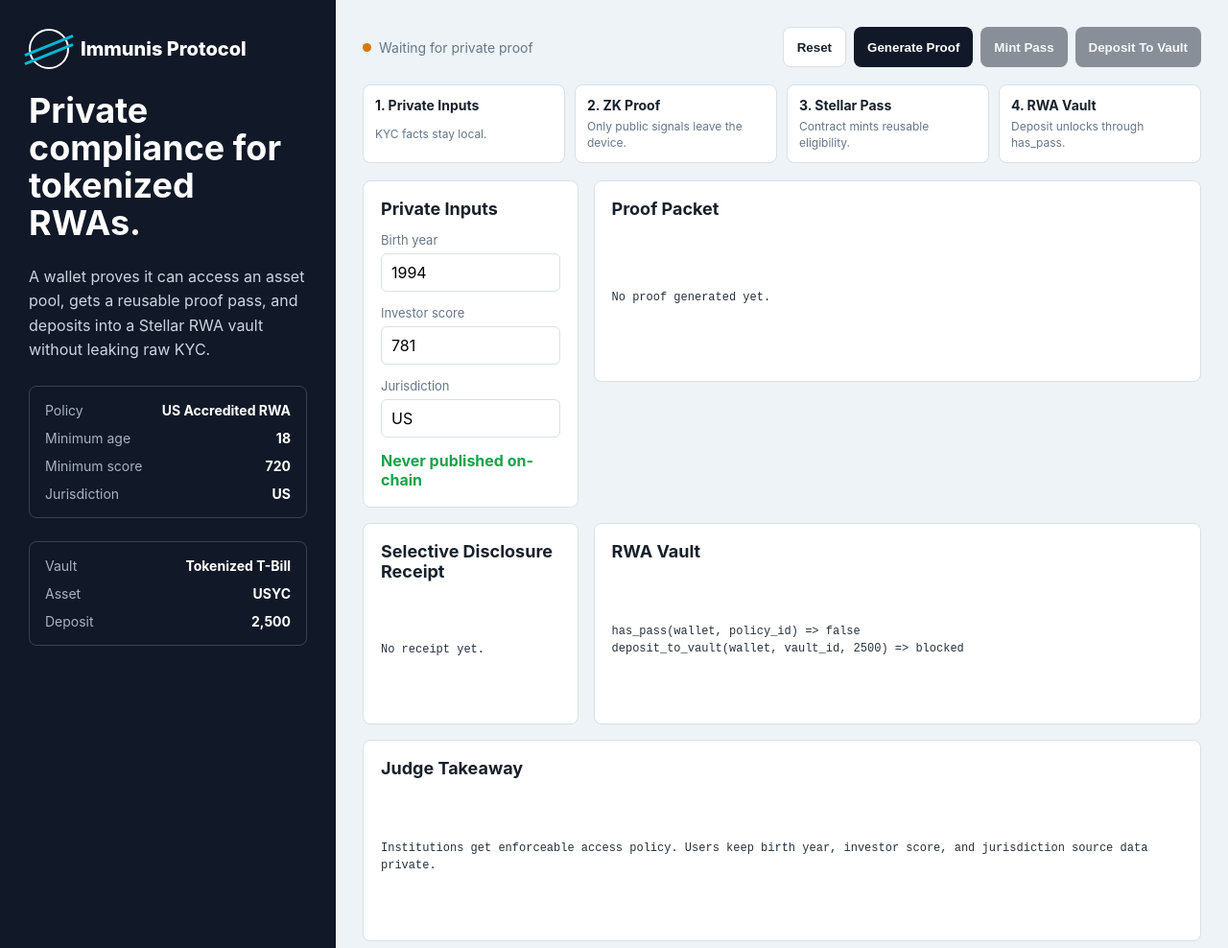
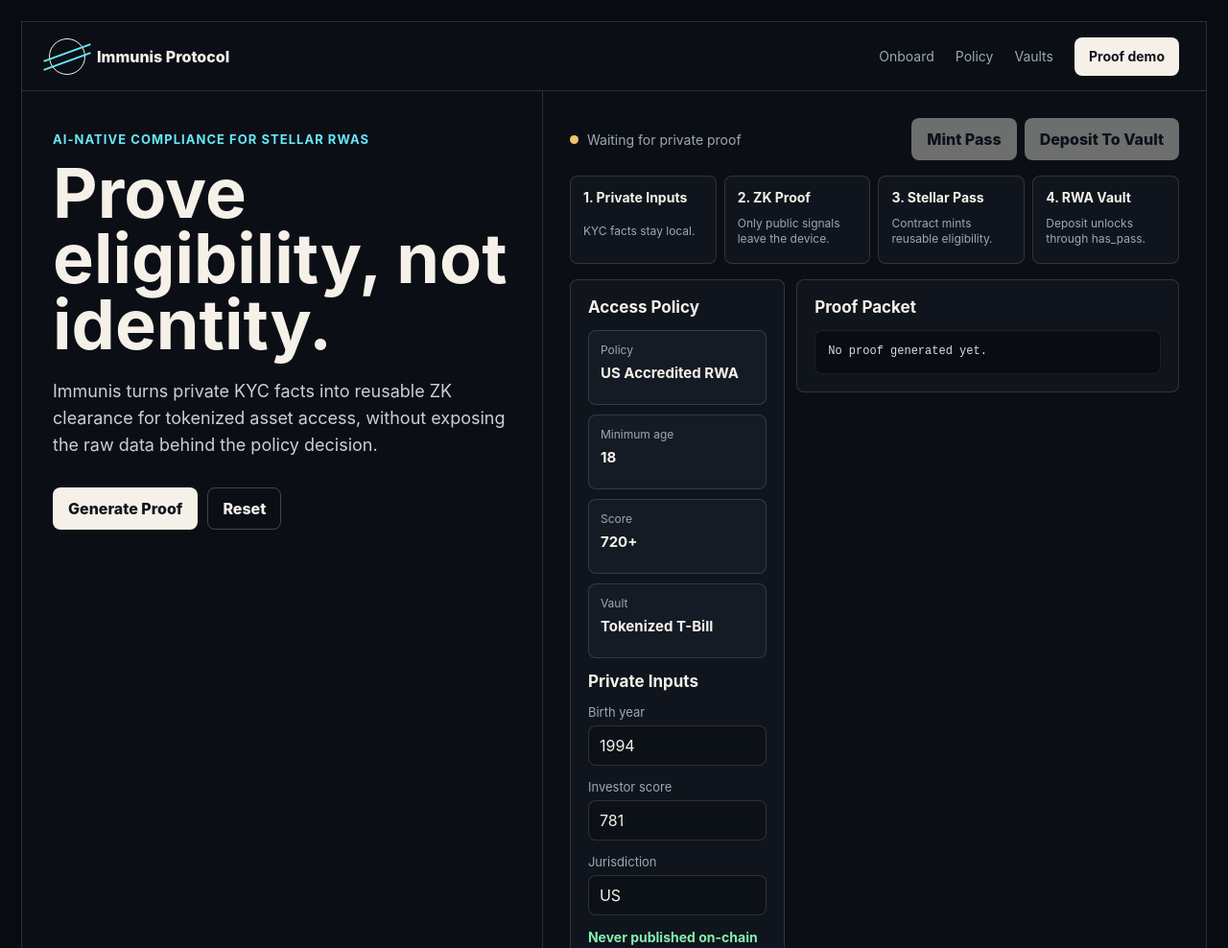
Before and after one commit to OutstandingVick/immunis-protocol, a website: page web/index.html in a window 1280 px wide. Shown: the top 988 px of the page at 96% size. Drawn offline with Linux system fonts and the light colour scheme.

Commit message:
Polish frontend experience

```diff
--- a/web/index.html
+++ b/web/index.html
@@ -6,16 +6,18 @@
     <title>Immunis Protocol</title>
     <style>
       :root {
-        color-scheme: light;
-        --ink: #17202a;
-        --muted: #667789;
-        --line: #d8e1e8;
-        --soft: #f4f8fb;
-        --stellar: #111827;
-        --cyan: #06b6d4;
-        --green: #16a34a;
-        --red: #dc2626;
-        --amber: #d97706;
+        color-scheme: dark;
+        --bg: #080b10;
+        --panel: #10151d;
+        --panel-2: #151b24;
+        --ink: #f5f1e8;
+        --muted: #9ba8b7;
+        --line: rgba(245, 241, 232, 0.14);
+        --line-strong: rgba(245, 241, 232, 0.24);
+        --green: #85efac;
+        --cyan: #67e8f9;
+        --amber: #f2c36b;
+        --red: #fb7185;
         --white: #ffffff;
       }
 
@@ -25,26 +27,40 @@
 
       body {
         margin: 0;
+        min-height: 100vh;
         font-family:
           Inter, ui-sans-serif, system-ui, -apple-system, BlinkMacSystemFont,
           "Segoe UI", sans-serif;
-        background: #edf3f7;
+        background: var(--bg);
         color: var(--ink);
       }
 
-      main {
-        min-height: 100vh;
-        display: grid;
-        grid-template-columns: 350px 1fr;
+      button,
+      input {
+        font: inherit;
       }
 
-      aside {
-        background: var(--stellar);
-        color: white;
-        padding: 30px;
+      .page {
+        min-height: 100vh;
+        padding: 22px;
+      }
+
+      .shell {
+        min-height: calc(100vh - 44px);
+        border: 1px solid var(--line);
+        background: #0b0f15;
+        display: grid;
+        grid-template-rows: auto 1fr;
+      }
+
+      header {
+        min-height: 72px;
+        padding: 0 28px;
+        border-bottom: 1px solid var(--line);
         display: flex;
-        flex-direction: column;
-        gap: 24px;
+        align-items: center;
+        justify-content: space-between;
+        gap: 20px;
       }
 
       .brand {
@@ -52,13 +68,13 @@
         align-items: center;
         gap: 12px;
         font-weight: 760;
-        font-size: 20px;
+        letter-spacing: 0;
       }
 
       .mark {
-        width: 42px;
-        height: 42px;
-        border: 2px solid white;
+        width: 38px;
+        height: 38px;
+        border: 1.5px solid var(--ink);
         border-radius: 50%;
         position: relative;
       }
@@ -69,72 +85,152 @@
         position: absolute;
         left: -8px;
         right: -8px;
-        height: 3px;
+        height: 2px;
         background: var(--cyan);
-        transform: rotate(-22deg);
+        transform: rotate(-20deg);
       }
 
       .mark::before {
-        top: 14px;
+        top: 13px;
       }
 
       .mark::after {
         bottom: 12px;
       }
 
+      nav {
+        display: flex;
+        align-items: center;
+        gap: 22px;
+        color: var(--muted);
+        font-size: 14px;
+      }
+
+      .nav-action {
+        min-height: 40px;
+        padding: 0 14px;
+        border: 1px solid var(--line-strong);
+        border-radius: 8px;
+        background: var(--ink);
+        color: #11151b;
+        font-weight: 720;
+      }
+
+      main {
+        display: grid;
+        grid-template-columns: minmax(360px, 0.88fr) minmax(560px, 1.12fr);
+        min-height: 0;
+      }
+
+      .hero {
+        padding: 42px 32px;
+        border-right: 1px solid var(--line);
+        display: flex;
+        flex-direction: column;
+        justify-content: space-between;
+        gap: 32px;
+      }
+
+      .eyebrow {
+        color: var(--cyan);
+        font-size: 13px;
+        font-weight: 740;
+        text-transform: uppercase;
+        letter-spacing: 0.08em;
+      }
+
       h1 {
-        margin: 0;
-        font-size: 36px;
-        line-height: 1.08;
+        margin: 14px 0 0;
+        max-width: 760px;
+        font-size: 72px;
+        line-height: 0.95;
         letter-spacing: 0;
       }
 
       .lead {
-        color: #cbd5e1;
-        line-height: 1.6;
-        margin: 0;
+        max-width: 560px;
+        color: #c8d0db;
+        font-size: 18px;
+        line-height: 1.55;
+        margin: 22px 0 0;
       }
 
-      .policy,
-      .vault {
-        border: 1px solid rgba(255, 255, 255, 0.18);
-        border-radius: 8px;
-        padding: 16px;
-        display: grid;
-        gap: 12px;
+      .hero-actions {
+        margin-top: 30px;
+        display: flex;
+        flex-wrap: wrap;
+        gap: 10px;
       }
 
-      .policy div,
-      .vault div {
-        display: flex;
-        justify-content: space-between;
-        gap: 16px;
-        font-size: 14px;
+      button {
+        border: 1px solid transparent;
+        border-radius: 8px;
+        background: var(--ink);
+        color: #10151d;
+        min-height: 44px;
+        padding: 0 15px;
+        font-weight: 760;
+        cursor: pointer;
       }
 
-      .policy span,
-      .vault span {
-        color: #a7b3c3;
+      button.secondary {
+        background: transparent;
+        color: var(--ink);
+        border-color: var(--line-strong);
       }
 
-      section {
+      button:disabled {
+        opacity: 0.42;
+        cursor: not-allowed;
+      }
+
+      .proof-strip {
+        display: grid;
+        grid-template-columns: repeat(3, minmax(0, 1fr));
+        border: 1px solid var(--line);
+      }
+
+      .metric {
+        padding: 18px;
+        border-right: 1px solid var(--line);
+      }
+
+      .metric:last-child {
+        border-right: 0;
+      }
+
+      .metric strong {
+        display: block;
+        font-size: 32px;
+        line-height: 1;
+      }
+
+      .metric span {
+        display: block;
+        margin-top: 8px;
+        color: var(--muted);
+        font-size: 13px;
+      }
+
+      .workspace {
         padding: 28px;
         display: grid;
         grid-template-rows: auto auto 1fr;
-        gap: 18px;
+        gap: 16px;
+        min-width: 0;
       }
 
       .toolbar {
         display: flex;
+        align-items: center;
         justify-content: space-between;
-        align-items: center;
         gap: 16px;
       }
 
       .status {
         display: flex;
         align-items: center;
-        gap: 8px;
+        gap: 9px;
         color: var(--muted);
         font-size: 14px;
       }
@@ -148,47 +244,25 @@
 
       .actions {
         display: flex;
+        justify-content: flex-end;
+        gap: 8px;
         flex-wrap: wrap;
-        gap: 8px;
-        justify-content: flex-end;
-      }
-
-      button {
-        border: 0;
-        border-radius: 8px;
-        background: var(--stellar);
-        color: white;
-        min-height: 42px;
-        padding: 0 14px;
-        font-weight: 740;
-        cursor: pointer;
-      }
-
-      button.secondary {
-        background: #ffffff;
-        color: var(--ink);
-        border: 1px solid var(--line);
-      }
-
-      button:disabled {
-        opacity: 0.45;
-        cursor: not-allowed;
       }
 
       .steps {
         display: grid;
         grid-template-columns: repeat(4, minmax(0, 1fr));
-        gap: 10px;
+        gap: 8px;
       }
 
       .step {
-        background: var(--white);
+        min-height: 92px;
+        background: var(--panel);
         border: 1px solid var(--line);
         border-radius: 8px;
-        padding: 12px;
+        padding: 13px;
         display: grid;
-        gap: 6px;
-        min-height: 82px;
+        gap: 7px;
       }
 
       .step strong {
@@ -202,31 +276,63 @@
       }
 
       .step.done {
-        border-color: rgba(22, 163, 74, 0.45);
-        background: #f0fdf4;
+        border-color: rgba(133, 239, 172, 0.46);
+        background: #102019;
       }
 
       .grid {
         display: grid;
-        grid-template-columns: 0.8fr 1.2fr 1fr;
-        gap: 16px;
+        grid-template-columns: minmax(220px, 0.72fr) minmax(340px, 1.28fr);
+        gap: 12px;
         align-content: start;
+        min-width: 0;
       }
 
       .card {
-        background: var(--white);
+        background: var(--panel);
         border: 1px solid var(--line);
         border-radius: 8px;
         padding: 18px;
-        min-height: 210px;
         display: grid;
         gap: 14px;
+        min-width: 0;
         align-self: start;
       }
 
       .card h2 {
         margin: 0;
-        font-size: 18px;
+        font-size: 17px;
+      }
+
+      .muted {
+        color: var(--muted);
+      }
+
+      .policy-card {
+        display: grid;
+        grid-template-columns: 1fr;
+        gap: 10px;
+      }
+
+      .mini {
+        background: var(--panel-2);
+        border: 1px solid var(--line);
+        border-radius: 8px;
+        padding: 12px;
+        min-height: 78px;
+      }
+
+      .mini span {
+        display: block;
+        color: var(--muted);
+        font-size: 12px;
+      }
+
+      .mini strong {
+        display: block;
+        margin-top: 7px;
+        font-size: 15px;
+        overflow-wrap: anywhere;
       }
 
       .field {
@@ -241,17 +347,23 @@
 
       input {
         width: 100%;
-        min-height: 40px;
+        min-height: 42px;
         border: 1px solid var(--line);
-        border-radius: 6px;
-        padding: 0 10px;
-        font: inherit;
+        border-radius: 8px;
+        padding: 0 11px;
+        background: #0c1118;
+        color: var(--ink);
+        outline: none;
+      }
+
+      input:focus {
+        border-color: var(--cyan);
       }
 
       .hidden {
         color: var(--green);
         font-weight: 740;
-        max-width: 18ch;
+        font-size: 14px;
       }
 
       .rejected {
@@ -261,72 +373,131 @@
 
       pre {
         margin: 0;
-        max-height: 390px;
+        max-height: 338px;
         overflow: auto;
         white-space: pre-wrap;
         overflow-wrap: anywhere;
         font-size: 12px;
-        line-height: 1.45;
-        color: #25313d;
-      }
-
-      .wide {
-        grid-column: span 2;
+        line-height: 1.48;
+        color: #d7dee8;
+        background: #090d12;
+        border: 1px solid rgba(245, 241, 232, 0.08);
+        border-radius: 8px;
+        padding: 13px;
       }
 
       .full {
         grid-column: 1 / -1;
       }
 
-      @media (max-width: 1040px) {
+      @media (max-width: 1160px) {
         main {
           grid-template-columns: 1fr;
         }
 
-        aside {
-          padding: 24px;
+        .hero {
+          border-right: 0;
+          border-bottom: 1px solid var(--line);
         }
 
+        h1 {
+          font-size: 56px;
+        }
+      }
+
+      @media (max-width: 760px) {
+        .page {
+          padding: 0;
+        }
+
+        .shell {
+          min-height: 100vh;
+          border-left: 0;
+          border-right: 0;
+        }
+
+        header,
+        .hero,
+        .workspace {
+          padding-left: 18px;
+          padding-right: 18px;
+        }
+
+        nav {
+          display: none;
+        }
+
+        h1 {
+          font-size: 42px;
+        }
+
+        .proof-strip,
         .steps,
-        .grid {
+        .grid,
+        .policy-card {
           grid-template-columns: 1fr;
         }
 
-        .wide,
-        .full {
-          grid-column: span 1;
+        .metric {
+          border-right: 0;
+          border-bottom: 1px solid var(--line);
+        }
+
+        .metric:last-child {
+          border-bottom: 0;
+        }
+
+        .toolbar {
+          align-items: flex-start;
+          flex-direction: column;
+        }
+
+        .actions {
+          justify-content: flex-start;
         }
       }
     </style>
   </head>
   <body>
+    <div class="page">
+      <div class="shell">
+        <header>
+          <div class="brand"><div class="mark" aria-hidden="true"></div> Immunis Protocol</div>
+          <nav aria-label="Product navigation">
+            <span>Onboard</span>
+            <span>Policy</span>
+            <span>Vaults</span>
+            <button class="nav-action" type="button">Proof demo</button>
+          </nav>
+        </header>
+
         <main>
-      <aside>
-        <div class="brand"><div class="mark" aria-hidden="true"></div> Immunis Protocol</div>
-        <h1>Private compliance for tokenized RWAs.</h1>
+          <section class="hero">
+            <div>
+              <div class="eyebrow">AI-native compliance for Stellar RWAs</div>
+              <h1>Prove eligibility, not identity.</h1>
               <p class="lead">
-          A wallet proves it can access an asset pool, gets a reusable proof
-          pass, and deposits into a Stellar RWA vault without leaking raw KYC.
+                Immunis turns private KYC facts into reusable ZK clearance for
+                tokenized asset access, without exposing the raw data behind the
+                policy decision.
               </p>
-        <div class="policy">
-          <div><span>Policy</span><strong>US Accredited RWA</strong></div>
-          <div><span>Minimum age</span><strong>18</strong></div>
-          <div><span>Minimum score</span><strong>720</strong></div>
-          <div><span>Jurisdiction</span><strong>US</strong></div>
+              <div class="hero-actions">
+                <button id="prove">Generate Proof</button>
+                <button class="secondary" id="reset">Reset</button>
               </div>
-        <div class="vault">
-          <div><span>Vault</span><strong>Tokenized T-Bill</strong></div>
-          <div><span>Asset</span><strong>USYC</strong></div>
-          <div><span>Deposit</span><strong>2,500</strong></div>
             </div>
-      </aside>
 
-      <section>
+            <div class="proof-strip" aria-label="Protocol metrics">
+              <div class="metric"><strong>709</strong><span>Groth16 constraints</span></div>
+              <div class="metric"><strong>7</strong><span>Public signals</span></div>
+              <div class="metric"><strong>0</strong><span>Raw KYC fields on-chain</span></div>
+            </div>
+          </section>
+
+          <section class="workspace">
             <div class="toolbar">
               <div class="status"><span class="dot" id="dot"></span><span id="status">Waiting for private proof</span></div>
               <div class="actions">
-            <button class="secondary" id="reset">Reset</button>
-            <button id="prove">Generate Proof</button>
                 <button id="verify" disabled>Mint Pass</button>
                 <button id="deposit" disabled>Deposit To Vault</button>
               </div>
@@ -341,6 +512,14 @@
 
             <div class="grid">
               <article class="card">
+                <h2>Access Policy</h2>
+                <div class="policy-card">
+                  <div class="mini"><span>Policy</span><strong>US Accredited RWA</strong></div>
+                  <div class="mini"><span>Minimum age</span><strong>18</strong></div>
+                  <div class="mini"><span>Score</span><strong>720+</strong></div>
+                  <div class="mini"><span>Vault</span><strong>Tokenized T-Bill</strong></div>
+                </div>
+
                 <h2>Private Inputs</h2>
                 <div class="field">
                   <label for="birthYear">Birth year</label>
@@ -357,7 +536,7 @@
                 <div class="hidden">Never published on-chain</div>
               </article>
 
-          <article class="card wide">
+              <article class="card">
                 <h2>Proof Packet</h2>
                 <pre id="packet">No proof generated yet.</pre>
               </article>
@@ -367,7 +546,7 @@
                 <pre id="receipt">No receipt yet.</pre>
               </article>
 
-          <article class="card wide">
+              <article class="card">
                 <h2>RWA Vault</h2>
                 <pre id="vault">has_pass(wallet, policy_id) => false
 deposit_to_vault(wallet, vault_id, 2500) => blocked</pre>
@@ -380,6 +559,8 @@ deposit_to_vault(wallet, vault_id, 2500) => blocked</pre>
             </div>
           </section>
         </main>
+      </div>
+    </div>
 
     <script>
       const enc = new TextEncoder();
@@ -435,7 +616,7 @@ deposit_to_vault(wallet, vault_id, 2500) => blocked</pre>
         done("step-private", true);
         if (age < policy.min_age || score < policy.min_score || jurisdiction !== policy.jurisdiction) {
           document.getElementById("packet").innerHTML = '<span class="rejected">Private KYC data does not satisfy policy.</span>';
-          setStatus("Policy failed", "#dc2626");
+          setStatus("Policy failed", "#fb7185");
           return;
         }
 
@@ -470,7 +651,7 @@ deposit_to_vault(wallet, vault_id, 2500) => blocked</pre>
         document.getElementById("packet").textContent = JSON.stringify(packet, null, 2);
         document.getElementById("verify").disabled = false;
         done("step-proof", true);
-        setStatus(groth16 ? "Groth16 proof loaded" : "ZK proof generated", "#06b6d4");
+        setStatus(groth16 ? "Groth16 proof loaded" : "ZK proof generated", "#67e8f9");
       }
 
       async function mintPass() {
@@ -478,7 +659,7 @@ deposit_to_vault(wallet, vault_id, 2500) => blocked</pre>
         const expected = await hash(packet.wallet, packet.policy_id, packet.nullifier);
         const ok = expected === packet.proof_digest;
         if (!ok) {
-          setStatus("Verification failed", "#dc2626");
+          setStatus("Verification failed", "#fb7185");
           return;
         }
 
@@ -501,7 +682,7 @@ deposit_to_vault(wallet, vault_id, 2500) => blocked</pre>
           "deposit_to_vault(wallet, vault_id, 2500) => ready";
         document.getElementById("deposit").disabled = false;
         done("step-pass", true);
-        setStatus("Proof pass minted", "#16a34a");
+        setStatus("Proof pass minted", "#85efac");
       }
 
       function depositToVault() {
@@ -519,7 +700,7 @@ deposit_to_vault(wallet, vault_id, 2500) => blocked</pre>
         document.getElementById("takeaway").textContent =
           "Winning loop: private KYC proof -> Immunis proof pass -> gated RWA deposit -> shareable compliance receipt.";
         done("step-vault", true);
-        setStatus("RWA deposit accepted", "#16a34a");
+        setStatus("RWA deposit accepted", "#85efac");
       }
 
       function resetDemo() {
@@ -535,7 +716,7 @@ deposit_to_vault(wallet, vault_id, 2500) => blocked</pre>
         document.getElementById("verify").disabled = true;
         document.getElementById("deposit").disabled = true;
         ["step-private", "step-proof", "step-pass", "step-vault"].forEach((id) => done(id, false));
-        setStatus("Waiting for private proof", "#d97706");
+        setStatus("Waiting for private proof", "#f2c36b");
       }
 
       document.getElementById("prove").addEventListener("click", generateProof);
```
Lines whose indentation alone changed are shown as unchanged.
